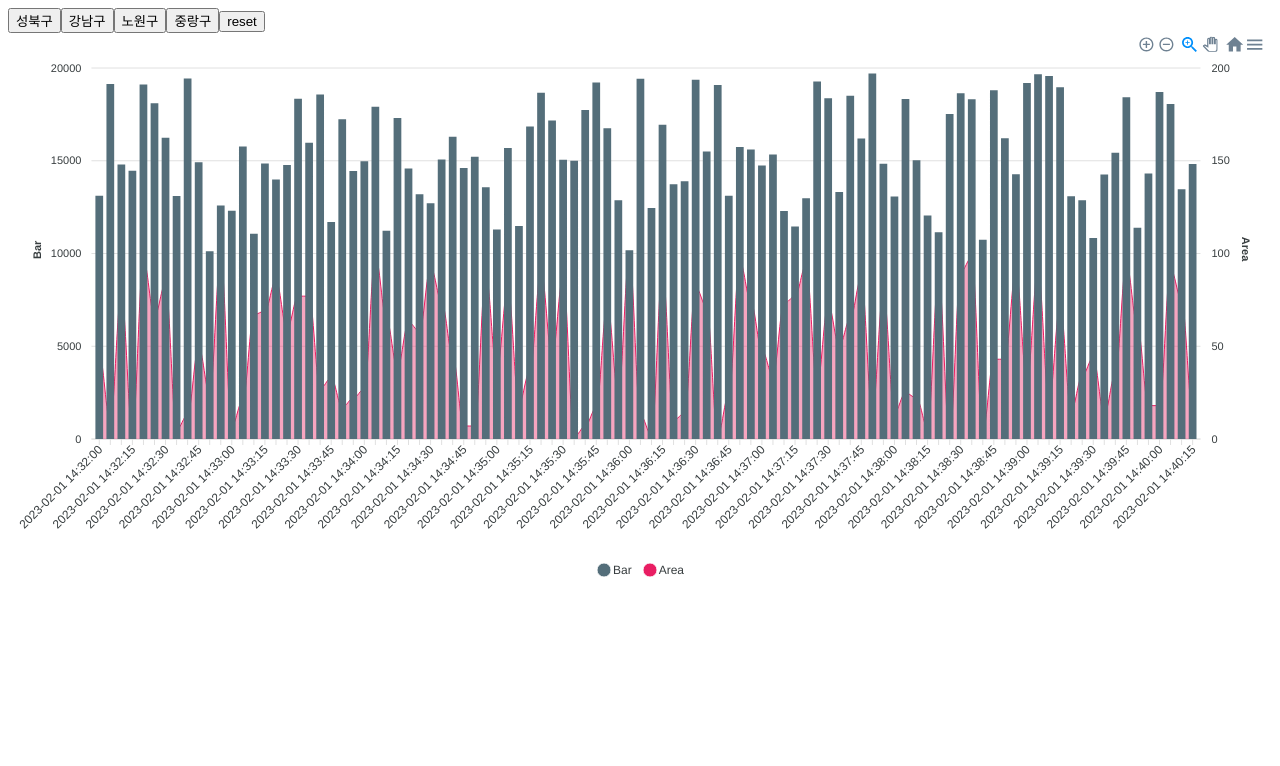
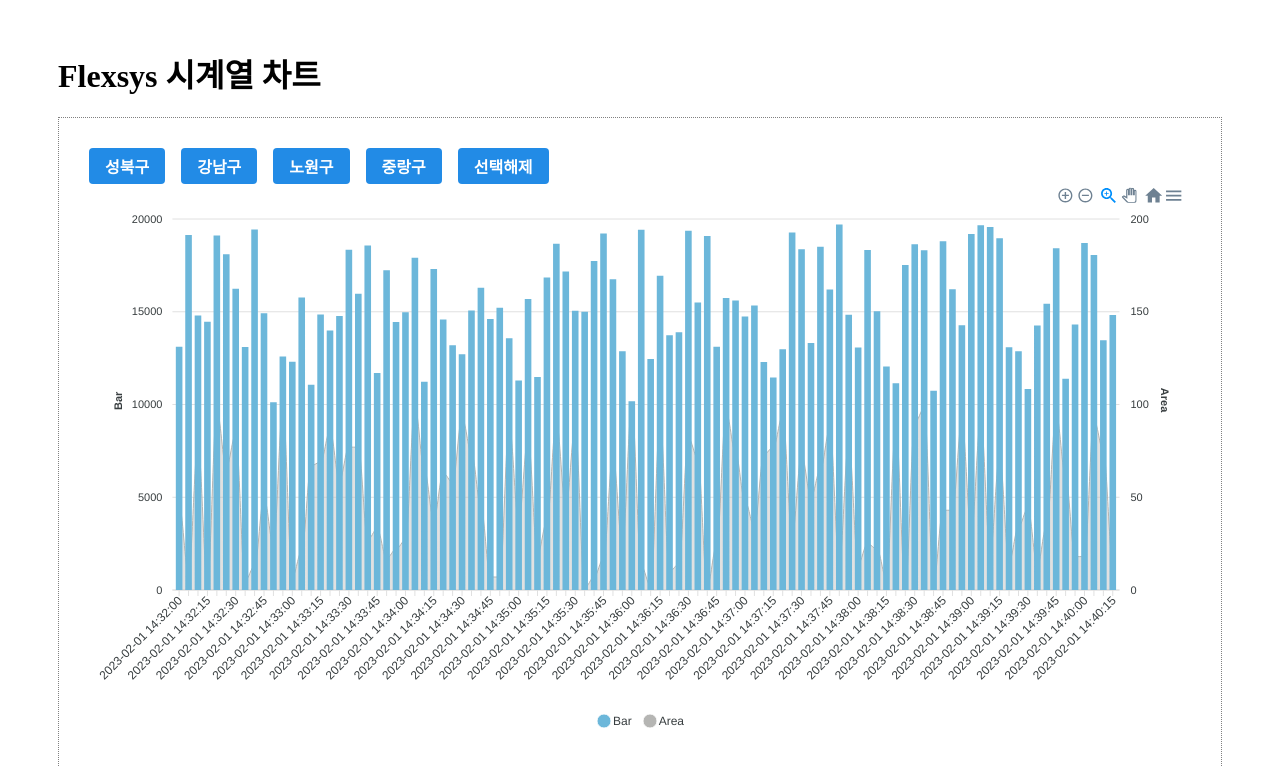
Before and after one commit to wanted-pre-7/pre-onboarding-9th-3-7, a React (Vite) app: page / in a window 1280 px wide. Shown: the top 766 px of the page. Built offline with nearby package versions, Linux system fonts and the light colour scheme; the HTML template or start-up script is replaced by a standard one.

Commit message:
refactor : 스타일 변경 및 커스텀 훅 생성

```diff
--- a/package.json
+++ b/package.json
@@ -20,6 +20,7 @@
   "devDependencies": {
     "@types/react": "^18.0.27",
     "@types/react-dom": "^18.0.10",
+    "@types/styled-components": "^5.1.26",
     "@typescript-eslint/eslint-plugin": "^5.54.1",
     "@typescript-eslint/parser": "^5.54.1",
     "@vitejs/plugin-react-swc": "^3.0.0",
--- a/src/App.tsx
+++ b/src/App.tsx
@@ -1,23 +1,20 @@
-import { useEffect, useState } from "react";
+import styled from "styled-components";
 import { getMockDatas } from "./api/apis";
 import Chart from "./components/Chart";
-import type { IChart } from "./types/chart";
+import useData from "./hooks/useData";
 
+const Div = styled.div`
+  margin: 50px;
+`;
 const App = () => {
-  const [chartData, setChartData] = useState<IChart>({});
-
-  useEffect(() => {
-    const getChartList = async () => {
-      const res = await getMockDatas();
-      setChartData(res.data.response);
-    };
-
-    getChartList();
-  }, []);
+  const [data] = useData(getMockDatas);
 
   return (
     <div className="App">
-      <Chart data={chartData} />
+      <Div>
+        <h1>Flexsys 시계열 차트</h1>
+        <Chart data={data} />
+      </Div>
     </div>
   );
 };
--- a/src/components/Chart.tsx
+++ b/src/components/Chart.tsx
@@ -2,11 +2,13 @@
 import { useRef } from "react";
 import ApexCharts from "react-apexcharts";
 import type { IAreaData, IBarData, IChart } from "../types/chart";
+import StyledChartDiv from "./StyleChartDiv";
+import StyledButton from "./StyledButton";
 
 const Chart = ({ data }: IChart) => {
-  const barColor = "#546E7A";
-  const areaColor = "#E91E63";
-  const highlightColor = "#00b4f0";
+  const barColor = "#6CB7DA";
+  const areaColor = "#B5B5B3";
+  const highlightColor = "#D77186";
   const chartHeight = 550;
 
   const chartRef = useRef(null);
@@ -51,7 +53,7 @@
                   {
                     name: "Bar",
                     type: "bar",
-                    data: barData.map((d, i) => ({
+                    data: barData.map((d) => ({
                       ...d,
                       fillColor: d.id === id ? highlightColor : "",
                     })),
@@ -69,37 +71,6 @@
             chartContext.zoomX(prevZoom.minX, prevZoom.maxX);
           }
         },
-        selection: function (chartContext, { xaxis, yaxis }) {
-          if (xaxis && xaxis.min && xaxis.max) {
-            const idList = [
-              ...new Set(
-                barData
-                  .slice(Math.floor(xaxis.min), Math.floor(xaxis.max))
-                  .map((d) => d.id),
-              ),
-            ];
-            chartContext.updateOptions(
-              {
-                series: [
-                  {
-                    name: "Bar",
-                    type: "bar",
-                    data: barData.map((d, i) => ({
-                      ...d,
-                      fillColor: idList.includes(d.id) ? highlightColor : "",
-                    })),
-                  },
-                  {
-                    name: "Area",
-                    type: "area",
-                    data: areaData,
-                  },
-                ],
-              },
-              false,
-            );
-          }
-        },
       },
     },
     stroke: {
@@ -112,14 +83,6 @@
     colors: [barColor, areaColor],
     fill: {
       opacity: [1, 0.4],
-      gradient: {
-        inverseColors: false,
-        shade: "light",
-        type: "vertical",
-        opacityFrom: 0.85,
-        opacityTo: 0.55,
-        stops: [0, 100, 100, 100],
-      },
     },
     xaxis: {
       type: "category",
@@ -165,7 +128,20 @@
     },
   ];
 
+  const chartSelectReset = () => {
+    const selectedDataPoints =
+      chartRef.current?.chart.w.globals.selectedDataPoints;
+
+    if (selectedDataPoints.length > 0) {
+      chartRef.current?.chart.toggleDataPointSelection(
+        0,
+        selectedDataPoints[0][0],
+      );
+    }
+  };
+
   const chartFilterHandler = (id: string) => {
+    chartSelectReset();
     chartRef.current?.chart.updateOptions(
       {
         series: [
@@ -187,7 +163,9 @@
       false,
     );
   };
+
   const chartResetHandler = () => {
+    chartSelectReset();
     chartRef.current?.chart.updateOptions(
       {
         series: [
@@ -210,22 +188,22 @@
   };
 
   return (
-    <>
+    <StyledChartDiv>
       <div>
         {ids.length > 0 &&
           ids.map((id) => {
             return (
-              <button
+              <StyledButton
                 key={id}
                 onClick={() => {
                   chartFilterHandler(id);
                 }}
               >
                 {id}
-              </button>
+              </StyledButton>
             );
           })}
-        <button onClick={chartResetHandler}>reset</button>
+        <StyledButton onClick={chartResetHandler}>선택해제</StyledButton>
       </div>
       <div id="chart">
         <ApexCharts
@@ -236,7 +214,7 @@
           ref={chartRef}
         />
       </div>
-    </>
+    </StyledChartDiv>
   );
 };
 export default Chart;
--- /dev/null
+++ b/src/components/StyleChartDiv.tsx
@@ -0,0 +1,11 @@
+import styled from "styled-components";
+
+const Div = styled.div`
+  border: dotted 1px gray;
+  padding: 30px;
+`;
+const StyledChartDiv = ({ children, ...rest }) => {
+  return <Div {...rest}>{children}</Div>;
+};
+
+export default StyledChartDiv;
--- /dev/null
+++ b/src/components/StyledButton.tsx
@@ -0,0 +1,34 @@
+import styled from "styled-components";
+
+const Button = styled.button`
+  display: inline-flex;
+  align-items: center;
+  outline: none;
+  border: none;
+  border-radius: 4px;
+  color: white;
+  font-weight: bold;
+  cursor: pointer;
+  padding-left: 1rem;
+  padding-right: 1rem;
+
+  height: 2.25rem;
+  font-size: 1rem;
+
+  background: #228be6;
+  &:hover {
+    background: #339af0;
+  }
+  &:active {
+    background: #1c7ed6;
+  }
+
+  & + & {
+    margin-left: 1rem;
+  }
+`;
+const StyledButton = ({ children, ...rest }) => {
+  return <Button {...rest}>{children}</Button>;
+};
+
+export default StyledButton;
--- /dev/null
+++ b/src/hooks/useData.ts
@@ -0,0 +1,19 @@
+import type { AxiosResponse } from "axios";
+import { useEffect, useState } from "react";
+
+const useData = (api: () => Promise<AxiosResponse>) => {
+  const [data, settData] = useState({});
+
+  useEffect(() => {
+    const getList = async () => {
+      const res = await api();
+      settData(res.data.response);
+    };
+
+    getList();
+  }, []);
+
+  return [data, settData];
+};
+
+export default useData;
--- a/src/types/chart.ts
+++ b/src/types/chart.ts
@@ -23,7 +23,7 @@
 }
 
 export interface IChartData {
-  id: string;
-  value_area: number;
-  value_bar: number;
+  id?: string;
+  value_area?: number;
+  value_bar?: number;
 }
```
